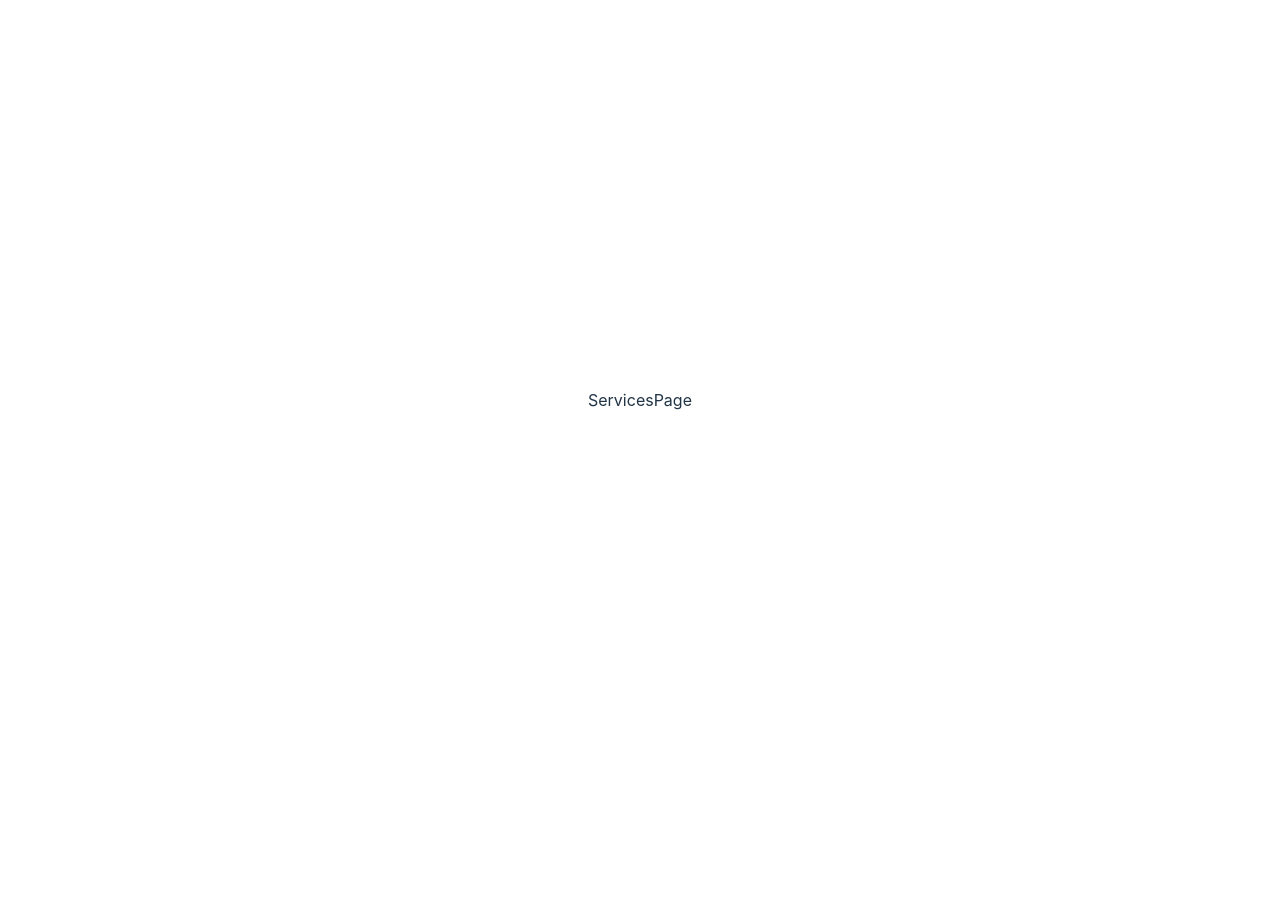
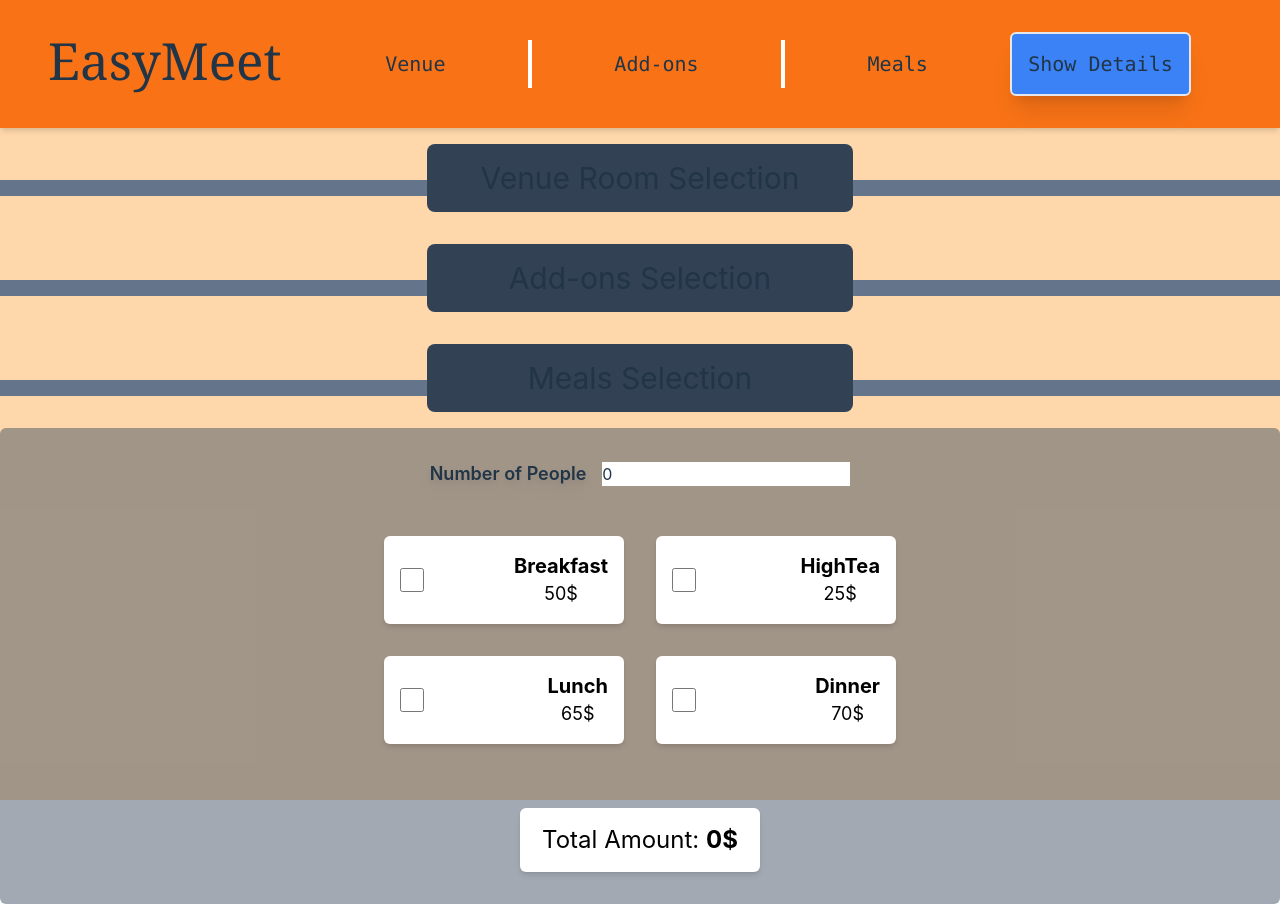
Before and after one commit to jimzord12/coursera-ibm-react-practise, a React (Vite) app in the folder coursera-react-practise/: page /services in a window 1280 px wide. Before the commit the page ends 800 px from the top, so only its background shows below. Built offline with nearby package versions, Linux system fonts and the light colour scheme.

Commit message:
Completed Meals Section

```diff
--- a/coursera-react-practise/src/App.css
+++ b/coursera-react-practise/src/App.css
@@ -1,6 +1,6 @@
 #root {
   /* max-width: 1280px; */
-  margin: 0 auto;
+  /* margin: 0 auto; */
   /* padding: 2rem; */
   text-align: center;
 }
--- a/coursera-react-practise/src/App.tsx
+++ b/coursera-react-practise/src/App.tsx
@@ -9,6 +9,14 @@ function App() {
       <Routes>
         <Route index element={<LandingPage />} />
         <Route path="services" element={<ServicesPage />} />
+        <Route
+          path="*"
+          element={
+            <div className="w-screen h-screen flex items-center justify-center">
+              <span className="text-6xl ">404 Not Found</span>
+            </div>
+          }
+        />
       </Routes>
     </BrowserRouter>
   );
--- a/coursera-react-practise/src/components/LandingPage/LandingPage.tsx
+++ b/coursera-react-practise/src/components/LandingPage/LandingPage.tsx
@@ -1,3 +1,4 @@
+import { Link } from "react-router";
 const LandingPage = () => {
   return (
     <main className="relative inset-0 bg-cover bg-center bg-no-repeat bg-landing-page w-screen h-screen">
@@ -7,9 +8,11 @@ const LandingPage = () => {
             Conference Expense <br /> Planner
           </h1>
           <p className="text-xl mb-8">Plan your next major event with us!</p>
-          <button className="w-36 text-lg">Get Started!</button>
+          <Link to={"services"}>
+            <button className="w-36 text-lg">Get Started!</button>
+          </Link>
         </section>
-        <section className="w-1/2 bg-slate-900/65 rounded-md p-12 shadow-2xl h-[400px]">
+        <section className="w-1/2 bg-slate-900/65 rounded-md p-12 shadow-2xl h-[400px] text-start flex flex-col justify-center">
           <p>
             Lorem ipsum dolor sit amet consectetur adipisicing elit. Laudantium
             excepturi, dignissimos sint sapiente ratione unde. Perferendis
--- /dev/null
+++ b/coursera-react-practise/src/components/MealsServiceSection.tsx
@@ -0,0 +1,95 @@
+import { useEffect, useMemo, useState } from "react";
+import { mealsDetails } from "../constants/mealsDetails";
+import SectionHeader from "./SectionHeader";
+import { useAppDispatch, useAppSelector } from "../redux/hooks";
+import { updatePeople, toggleMeal, Meal } from "../redux/mealsSlice";
+
+const MealsServiceSection = () => {
+  const data = useMemo(() => mealsDetails, []);
+  const [peopleInput, setPeopleInput] = useState<number>(0);
+  const [totalCost, setTotalCost] = useState<number>(0);
+  const dispatch = useAppDispatch();
+  const totalPeople = useAppSelector((state) => state.meals.meals.totalPeople);
+  const selectedMeals = useAppSelector((state) => state.meals.meals);
+
+  useEffect(() => {
+    setTotalCost(calculateTotalCost());
+  }, [totalPeople, selectedMeals]);
+
+  console.log("Selected Meals: ", selectedMeals);
+
+  const calculateTotalCost = () => {
+    let total = 0;
+    for (const [meal, price] of Object.entries(data)) {
+      if (selectedMeals[meal as keyof typeof selectedMeals]) {
+        total += price * totalPeople;
+      }
+    }
+    return total;
+  };
+
+  const handlePeopleInput = (e: React.ChangeEvent<HTMLInputElement>) => {
+    if (e.currentTarget === null) {
+      return;
+    }
+
+    if (Number(e.currentTarget.value) < 0) {
+      alert("Please enter a positive number");
+      return;
+    }
+    const result = Number(e.currentTarget.value);
+    setPeopleInput(result);
+    dispatch(updatePeople(result));
+  };
+
+  const handleMealSelection = (e: React.ChangeEvent<HTMLInputElement>) => {
+    console.log("handleMealSelection: ", e.currentTarget.dataset.type);
+    dispatch(toggleMeal(e.currentTarget.dataset.type as Meal));
+  };
+
+  return (
+    <section>
+      <SectionHeader title="Meals Selection" />
+      <div
+        className="bg-slate-600/50 max-w-[1280px] mx-auto my-0 mt-4 rounded-md flex flex-col justify-center items-center py-8"
+        ria-describedby="section-body"
+      >
+        <div className="flex gap-4 w-full px-8 mb-12 justify-center items-center">
+          <p className="text-lg drop-shadow-lg font-semibold">
+            Number of People
+          </p>
+          <input
+            type="number"
+            onChange={handlePeopleInput}
+            value={peopleInput}
+          />
+          {/* <p>(Redux Total People: {totalPeople})</p> */}
+        </div>
+        <div className="grid grid-cols-2 grid-rows-2 gap-8 justify-items-center">
+          {Object.entries(data).map(([meal, price]) => (
+            <div
+              key={meal}
+              className="bg-white p-4 w-60 rounded-md shadow-md text-black flex flex-row-reverse justify-between items-center gap-6"
+            >
+              <div>
+                <h2 className="text-xl font-bold capitalize">{meal}</h2>
+                <p className="text-lg">{price}$</p>
+              </div>
+              <input
+                type="checkbox"
+                className="w-6 h-6"
+                data-type={meal}
+                onChange={handleMealSelection}
+              />
+            </div>
+          ))}
+        </div>
+        <div className="bg-white mt-16 p-4 w-60 rounded-md shadow-md text-black text-2xl">
+          Total Amount: <strong>{totalCost}$</strong>
+        </div>
+      </div>
+    </section>
+  );
+};
+
+export default MealsServiceSection;
--- /dev/null
+++ b/coursera-react-practise/src/components/SectionHeader.tsx
@@ -0,0 +1,16 @@
+interface SectionHeaderProps {
+  title: string;
+}
+
+const SectionHeader = ({ title }: SectionHeaderProps) => {
+  return (
+    <div className="flex relative justify-center mt-4">
+      <div className="absolute w-full h-4 bg-slate-500 top-9" />
+      <div className="w-1/3 bg-slate-700 py-4 rounded-lg z-10">
+        <h1 className="text-3xl">{title}</h1>
+      </div>
+    </div>
+  );
+};
+
+export default SectionHeader;
--- /dev/null
+++ b/coursera-react-practise/src/components/ServiceCard.tsx
@@ -0,0 +1,21 @@
+interface ServiceCardProps {
+  data: {
+    id: number;
+    name: string;
+    img: string;
+    price: number;
+    quantity?: number;
+    capacity?: number;
+  } | {
+    breakfastPrice: number,
+    highTeaPrice: number,
+    lunchPrice: 65,
+    dinnerPrice: 70,
+  }
+}
+
+const ServiceCard = ({ data }: ServiceCardProps) => {
+  return <div>ServiceCard</div>;
+};
+
+export default ServiceCard;
--- /dev/null
+++ b/coursera-react-practise/src/components/ServiceSection.tsx
@@ -0,0 +1,41 @@
+import SectionHeader from "./SectionHeader";
+import { roomsDetails } from "../constants/roomsDetails";
+import { addonsDetails } from "../constants/addonsDetails";
+import { useMemo } from "react";
+import { mealsDetails } from "../constants/mealsDetails";
+import MealsServiceSection from "./MealsServiceSection";
+
+interface ServiceSectionProps {
+  title: string;
+  type: "rooms" | "addons" | "meals";
+}
+
+const ServiceSection = ({ title, type }: ServiceSectionProps) => {
+  const data = useMemo(() => {
+    switch (type) {
+      case "rooms":
+        return roomsDetails;
+      case "addons":
+        return addonsDetails;
+      case "meals":
+        return mealsDetails;
+      default:
+        throw new Error("ServiceSection - useMemo: Invalid type");
+    }
+  }, [type]);
+
+  return (
+    <section className="">
+      <SectionHeader title={title} />
+      <div
+        className="bg-slate-600/50 max-w-[1280px] mx-auto my-0 mt-4 rounded-md flex justify-center"
+        ria-describedby="section-body"
+      >
+        {/* <div>{}</div> */}
+        {/* <ServiceCard data={data} /> */}
+      </div>
+    </section>
+  );
+};
+
+export default ServiceSection;
--- a/coursera-react-practise/src/components/ServicesPage/ServicesPage.tsx
+++ b/coursera-react-practise/src/components/ServicesPage/ServicesPage.tsx
@@ -1,5 +1,36 @@
+import MealsServiceSection from "../MealsServiceSection";
+import ServiceSection from "../ServiceSection";
+
 const ServicesPage = () => {
-  return <div>ServicesPage</div>;
+  return (
+    <main className="relative w-screen h-screen bg-orange-200">
+      <nav className="bg-orange-500 flex py-8 px-12 justify-between shadow-md">
+        <h1 className="flex-auto w-[15%] text-start font-serif">EasyMeet</h1>
+        <ul className="flex flex-auto w-[65%] justify-around items-center font-mono text-xl">
+          <li className="cursor-pointer hover:text-blue-600 hover:underline ">
+            Venue
+          </li>
+          <div className="w-1 h-12 bg-white" />
+          <li className="cursor-pointer hover:text-blue-600 hover:underline ">
+            Add-ons
+          </li>
+          <div className="w-1 h-12 bg-white" />
+          <li className="cursor-pointer hover:text-blue-600 hover:underline ">
+            Meals
+          </li>
+          <li className="border-2 rounded-md p-4 bg-blue-500 shadow-xl hover:bg-blue-800 hover:shadow-none duration-500 cursor-pointer">
+            Show Details
+          </li>
+        </ul>
+      </nav>
+
+      <article>
+        <ServiceSection title="Venue Room Selection" type="rooms" />
+        <ServiceSection title="Add-ons Selection" type="addons" />
+        <MealsServiceSection />
+      </article>
+    </main>
+  );
 };
 
 export default ServicesPage;
--- a/coursera-react-practise/src/constants/mealsDetails.ts
+++ b/coursera-react-practise/src/constants/mealsDetails.ts
@@ -1,6 +1,6 @@
 export const mealsDetails = {
-  breakfastPrice: 50,
-  highTeaPrice: 25,
-  lunchPrice: 65,
-  dinnerPrice: 70,
+  breakfast: 50,
+  highTea: 25,
+  lunch: 65,
+  dinner: 70,
 };
--- a/coursera-react-practise/src/redux/mealsSlice.ts
+++ b/coursera-react-practise/src/redux/mealsSlice.ts
@@ -1,6 +1,6 @@
 import { createSlice, PayloadAction } from "@reduxjs/toolkit";
 
-type Meal = keyof Omit<MealsState["meals"], "totalPeople">;
+export type Meal = keyof Omit<MealsState["meals"], "totalPeople">;
 
 interface MealsState {
   meals: {
@@ -36,5 +36,5 @@ const mealsSlice = createSlice({
   },
 });
 
-export const { toggleMeal } = mealsSlice.actions;
+export const { toggleMeal, updatePeople } = mealsSlice.actions;
 export default mealsSlice.reducer;
```
